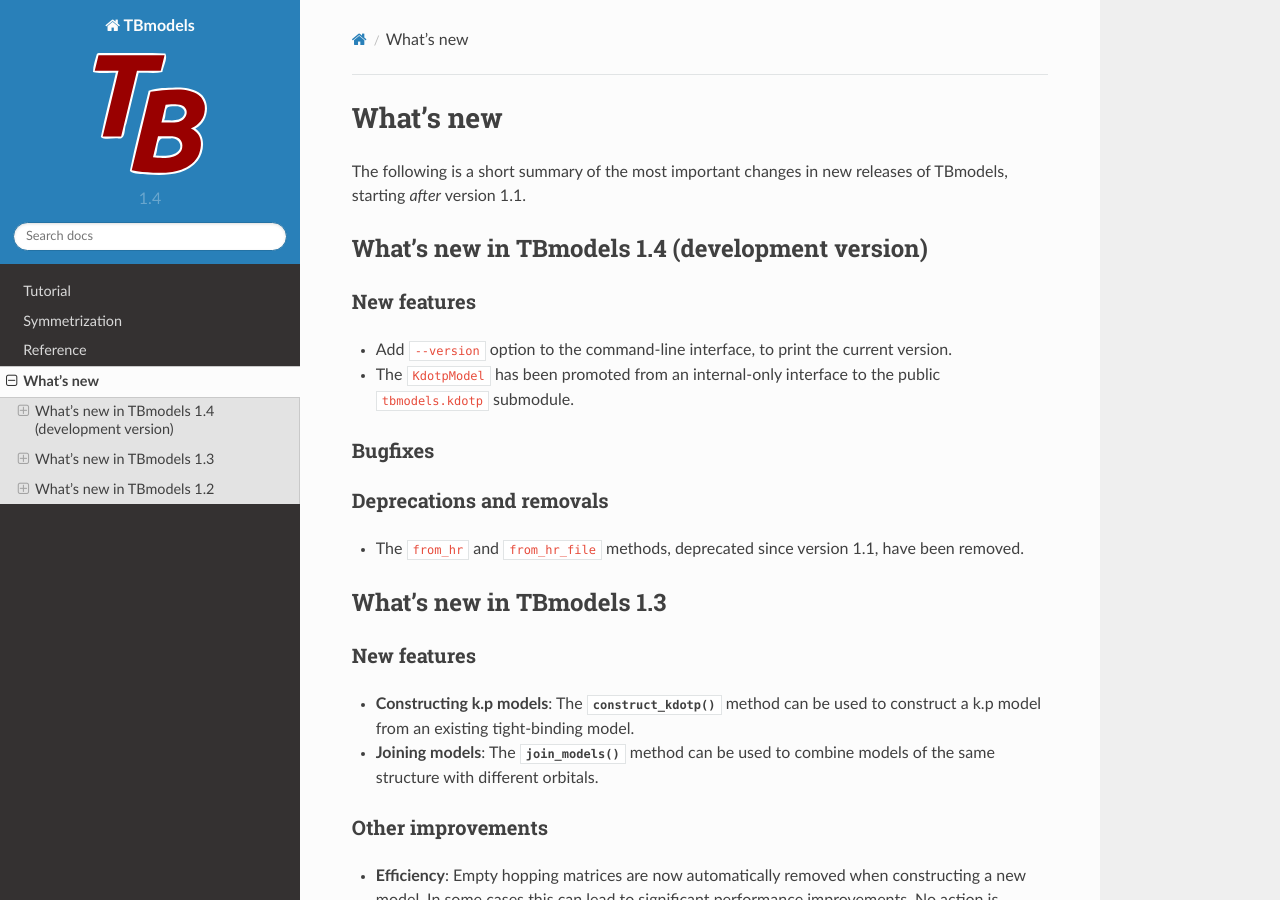
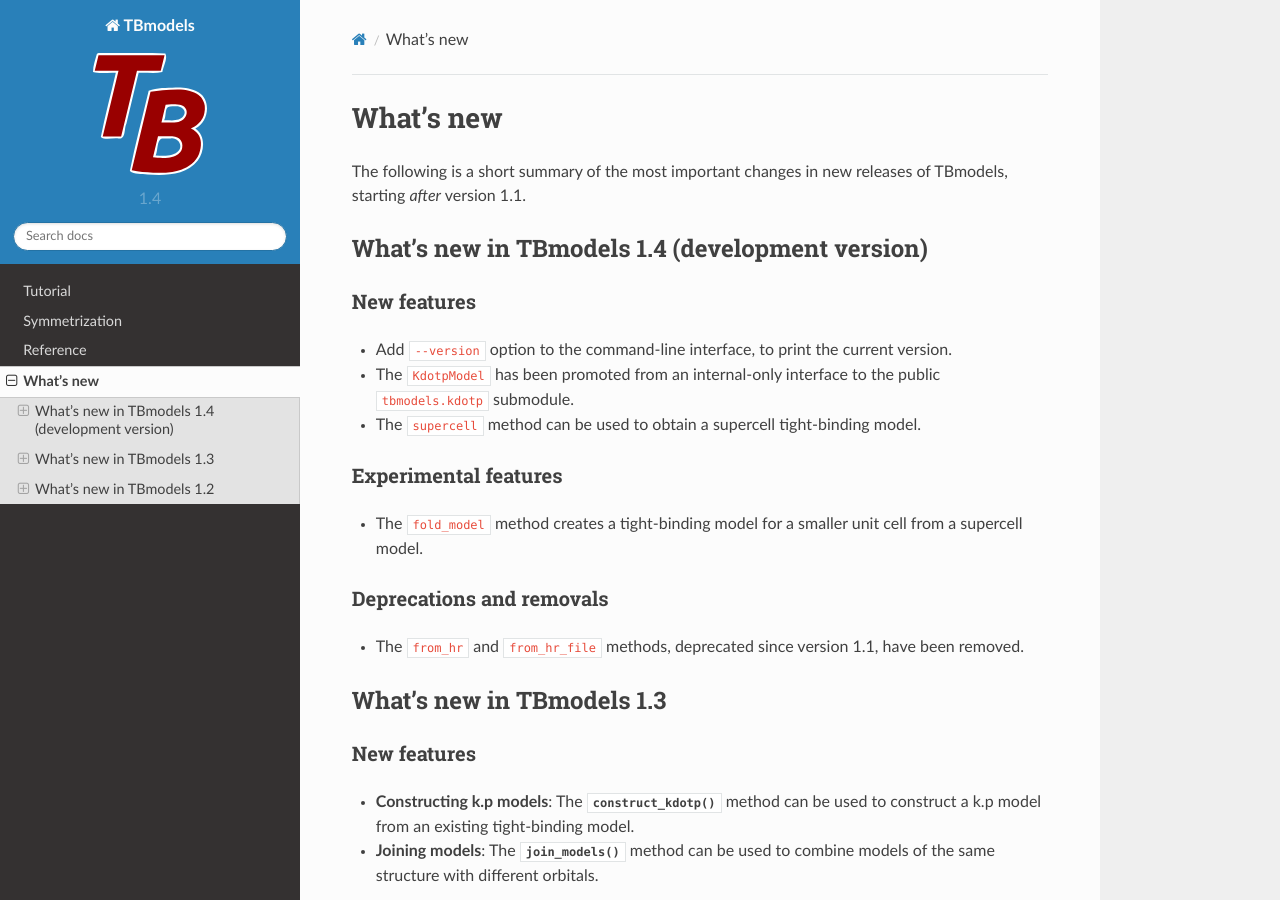
Before and after one commit to Z2PackDev/TBmodels, a Sphinx documentation site: the page built from doc/source/whatsnew.rst, in a window 1280 px wide and 900 px high. Built offline with Sphinx 7.4.7 and the Read the Docs theme 2.0.0, drawn with Linux system fonts in a browser that asks for light colours.

Commit message:
Update whasnew with supercell and fold_model methods.

```diff
--- a/doc/source/whatsnew.rst
+++ b/doc/source/whatsnew.rst
@@ -18,8 +18,12 @@
 
 - The ``KdotpModel`` has been promoted from an internal-only interface to the public ``tbmodels.kdotp`` submodule.
 
-Bugfixes
-''''''''
+- The ``supercell`` method can be used to obtain a supercell tight-binding model.
+
+Experimental features
+'''''''''''''''''''''
+
+- The ``fold_model`` method creates a tight-binding model for a smaller unit cell from a supercell model.
 
 Deprecations and removals
 '''''''''''''''''''''''''
```
